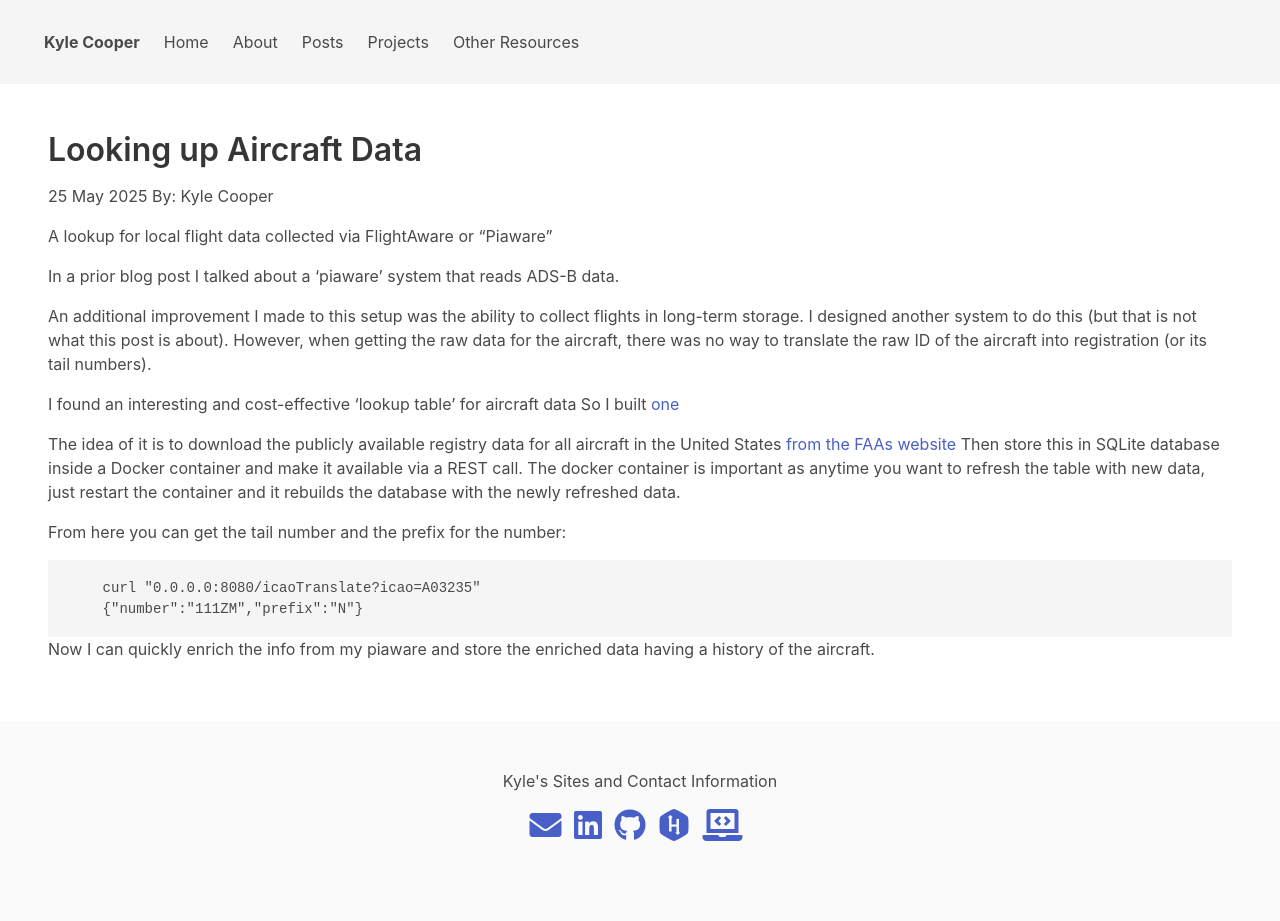
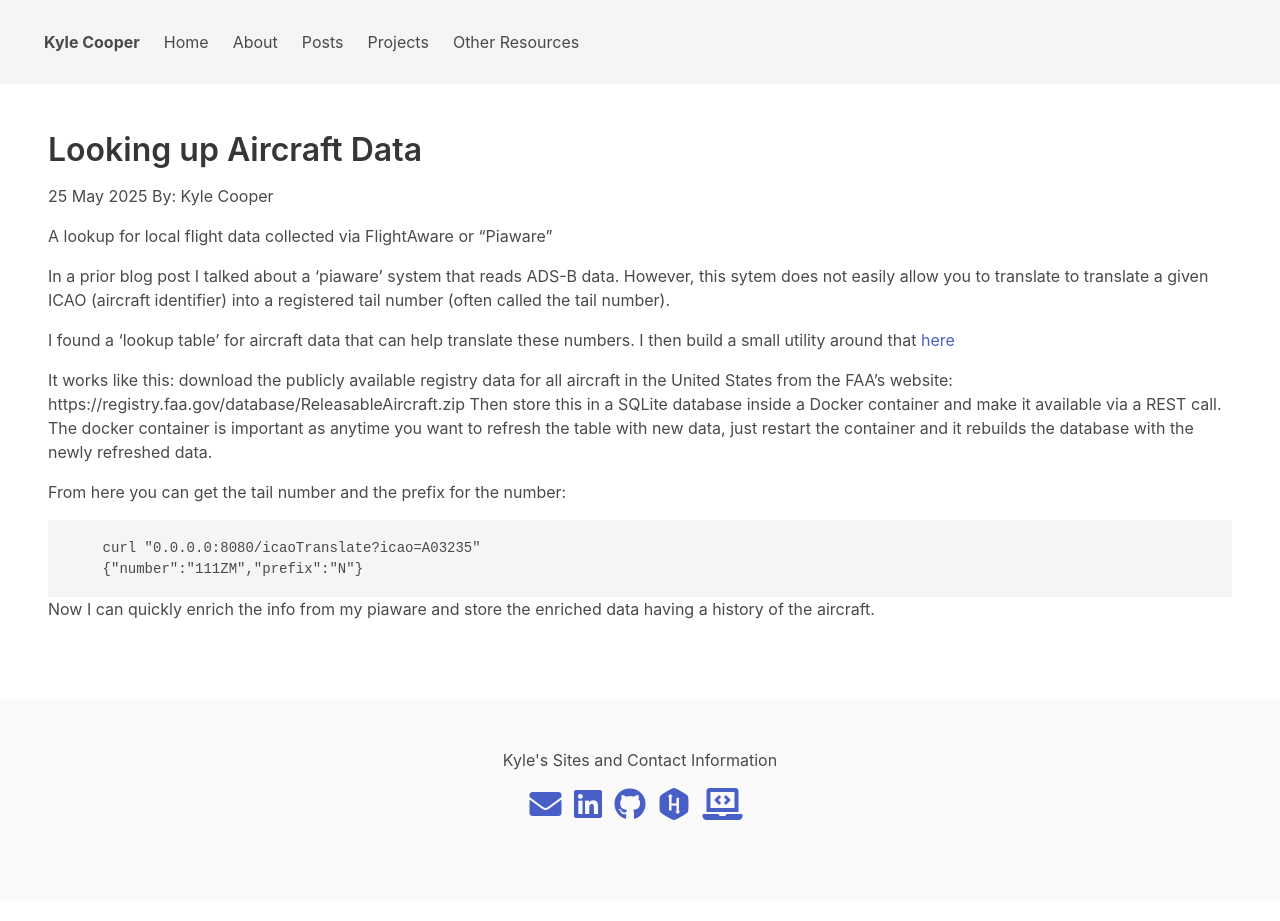
Before and after one commit to kc8/cooperkyle.com, a Jekyll site: the page built from _posts/blog/2025-05-25-aircraft_data.md, in a window 1280 px wide. Built offline with Jekyll 4.4.1, drawn with Linux system fonts in a browser that asks for light colours; nearby versions of some CDN libraries; after the commit the page ends 900 px from its top, so only the background shows below that.

Commit message:
Updates (#4)
* Informational Sources -> Other Resources

* update index.html to remove ellipse

```diff
--- a/_posts/blog/2025-05-25-aircraft_data.md
+++ b/_posts/blog/2025-05-25-aircraft_data.md
@@ -11,16 +11,12 @@ excerpt_separator: <!--more-->
 A lookup for local flight data collected via FlightAware or "Piaware"
 <!--more-->
 
-In a prior blog post I talked about a 'piaware' system that reads ADS-B data.
+In a prior blog post I talked about a 'piaware' system that reads ADS-B data. However, this sytem does not easily allow you to translate to translate a given ICAO (aircraft identifier) into a registered tail number (often called the tail number).
 
-An additional improvement I made to this setup was the ability to collect flights in long-term storage. I designed another system
-to do this (but that is not what this post is about). However, when getting the raw data for the aircraft, there
-was no way to translate the raw ID of the aircraft into registration (or its tail numbers).
+I found a 'lookup table' for aircraft data that can help translate these numbers. I then build a small utility around that [here](https://github.com/kc8/get-aircraft-data#)
 
-I found an interesting and cost-effective 'lookup table' for aircraft data So I built [one](https://github.com/kc8/get-aricraft-data#)
-
-The idea of it is to download the publicly available registry data for all aircraft in the United States [from the FAAs website](https://registry.faa.gov/database/ReleasableAircraft.zip)
-Then store this in  SQLite database inside a Docker container and make it available via a REST call. The docker container is important as anytime
+It works like this: download the publicly available registry data for all aircraft in the United States from the FAA's website: https://registry.faa.gov/database/ReleasableAircraft.zip
+Then store this in a SQLite database inside a Docker container and make it available via a REST call. The docker container is important as anytime
 you want to refresh the table with new data, just restart the container and it rebuilds the database with the newly refreshed data.
 
 From here you can get the tail number and the prefix for the number:
--- a/index.html
+++ b/index.html
@@ -11,13 +11,13 @@
     </p>
     <h2><a href="/posts.html">Posts</a></h2>
     <p>
-        Blog posts... mostly about 'tech' things
+        Blog posts, mostly about 'tech'
     </p>
     <h2><a href="/projects.html">Projects</a></h2>
     <p>
         Side Projects
     </p>
-    <h2><a href="resources.html">Informational Sources</a></h2>
+    <h2><a href="resources.html">Other Resources</a></h2>
     <p>
         Various tech related news sources, blogs, or other cool sites I've found etc.
     </p>
```
